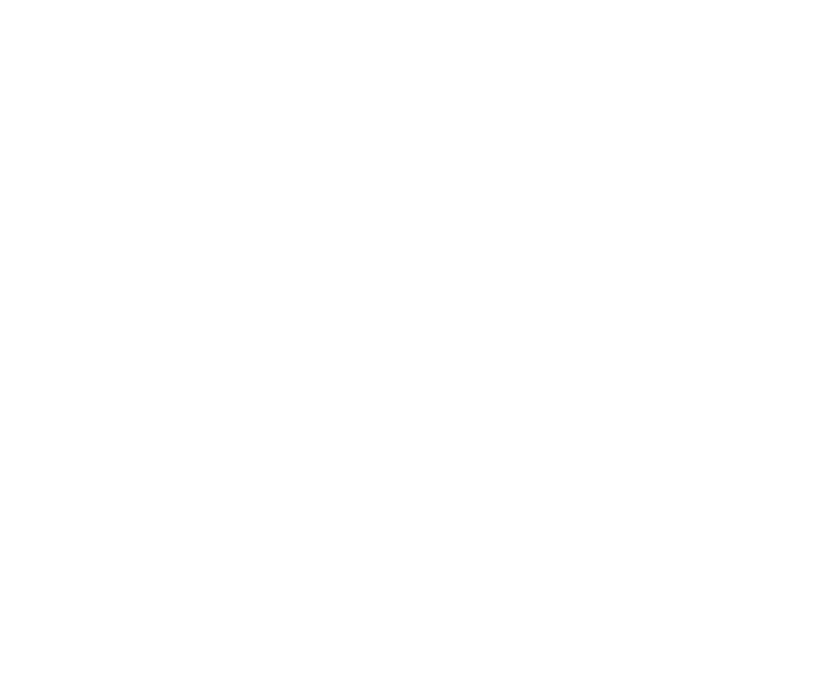
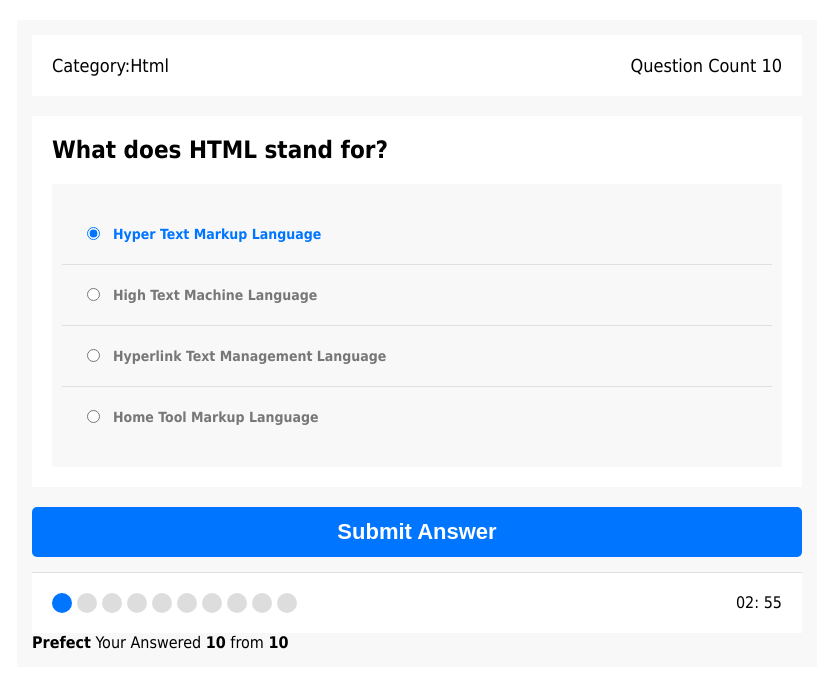
Before and after one commit to alkeenani/Quiz-Application, a plain HTML site: page index.html in a window 1280 px wide. Shown: the whole page, without its empty margins (223-1056 px from the left). Drawn offline with Linux system fonts and the light colour scheme.

Commit message:
Bulid Website Stracture And Add JSON File Data And Add Dumy Data And Style Website

```diff
--- a/index.html
+++ b/index.html
@@ -6,7 +6,56 @@
     <link rel="stylesheet" href="./main.css" />
     <title>Quiz Application</title>
   </head>
+
   <body>
+    <div class="quiz-app">
+      <div class="quiz-info">
+        <div class="category">Category:<span>Html</span></div>
+        <div class="question-count">Question Count <span>10</span></div>
+      </div>
+      <div class="question-area">
+        <h2 class="question-title">What does HTML stand for?</h2>
+        <div class="answers-area">
+          <div class="answer">
+            <input type="radio" id="A" name="question" checked />
+            <label for="A">Hyper Text Markup Language</label>
+          </div>
+          <div class="answer">
+            <input type="radio" id="B" name="question" />
+            <label for="B">High Text Machine Language</label>
+          </div>
+          <div class="answer">
+            <input type="radio" id="C" name="question" />
+            <label for="C">Hyperlink Text Management Language</label>
+          </div>
+          <div class="answer">
+            <input type="radio" id="D" name="question" />
+            <label for="D">Home Tool Markup Language</label>
+          </div>
+        </div>
+      </div>
+      <button class="Submit-Btn">Submit Answer</button>
+      <div class="bullets">
+        <div class="spans">
+          <span class="on"></span>
+          <span></span>
+          <span></span>
+          <span></span>
+          <span></span>
+          <span></span>
+          <span></span>
+          <span></span>
+          <span></span>
+          <span></span>
+        </div>
+        <div class="countdwon">
+          <span class="minutes">02</span>: <span class="seconds">55</span>
+        </div>
+      </div>
+      <div class="result-quiz">
+        <span>Prefect</span> Your Answered <span>10</span> from <span>10</span>
+      </div>
+    </div>
     <script src="./main.js"></script>
   </body>
 </html>
--- a/main.css
+++ b/main.css
@@ -1,8 +1,130 @@
+/*
+
+#f8f8f8
+#fff
+#f9f9f9
+#dfdfdf
+#0075ff
+#777
+#dc0a0a
+#009688
+#ddd
+*/
 * {
   box-sizing: border-box;
 }
 body {
-  font-family: "Franklin Gothic Medium", "Arial Narrow", Arial, sans-serif;
+  font-family: Tahoma, Arial;
+}
+
+.quiz-app {
+  margin: 20px auto;
+  width: 800px;
+  background-color: #f8f8f8;
+  padding: 15px;
+}
+
+.quiz-app .quiz-info {
+  background-color: #fff;
+  display: flex;
+  padding: 20px;
+  font-size: 18px;
+  font-weight: 400;
+}
+.quiz-app .quiz-info .category {
+  flex: 1;
+}
+.quiz-app .quiz-info .question-count {
+  flex: 1;
+  flex: 1;
+  text-align: right;
+}
+
+.quiz-app .question-area {
+  background-color: #fff;
+  padding: 20px;
+  margin: 20px 0;
+}
+.quiz-app .question-area .question-title {
   margin: 0;
-  padding: 0;
 }
+.quiz-app .answers-area {
+  background-color: #f8f8f8;
+  padding: 20px 10px;
+  margin-top: 20px;
+}
+
+.quiz-app .answer {
+  padding: 20px;
+  font-weight: bold;
+}
+.quiz-app .answer:not(:last-child) {
+  border-bottom: 1px solid #dfdfdf;
+}
+
+.quiz-app .answer input:checked + label {
+  color: #0075ff;
+}
+.quiz-app .answer label {
+  cursor: pointer;
+  font-weight: bold;
+  color: #777;
+  font-size: 14px;
+  margin-left: 5px;
+  position: relative;
+  top: -1px;
+}
+.quiz-app .Submit-Btn {
+  cursor: pointer;
+  display: block;
+  width: 100%;
+  text-align: center;
+  margin: 15px auto;
+  height: 50px;
+  font-size: 22px;
+  font-weight: bold;
+  border: none;
+  background-color: #0075ff;
+  color: white;
+  border-radius: 5px;
+  transition: 0.3s;
+}
+.quiz-app .Submit-Btn:focus {
+  outline: none;
+}
+.quiz-app .Submit-Btn:hover {
+  transform: translateY(-2px);
+}
+.quiz-app .bullets {
+  border-top: 1px solid #dfdfdf;
+  background-color: #fff;
+  display: flex;
+  padding: 20px;
+}
+.quiz-app .bullets .spans {
+  flex: 1;
+  display: flex;
+}
+.quiz-app .bullets .spans span {
+  width: 20px;
+  height: 20px;
+  background-color: #ddd;
+  margin-right: 5px;
+  border-radius: 50%;
+}
+.quiz-app .bullets .spans span.on {
+  background-color: #0075ff;
+}
+
+.quiz-app .result-quiz span {
+  font-weight: bold;
+}
+.quiz-app .result-quiz span.bad {
+  color: #dc0a0a;
+}
+.quiz-app .result-quiz span.good {
+  color: #009688;
+}
+.quiz-app .result-quiz span.perfect {
+  color: #0075ff;
+}
--- a/main.js
+++ b/main.js
@@ -0,0 +1 @@
+//? Start Program
```
Also changed, not shown: 1 other file.
